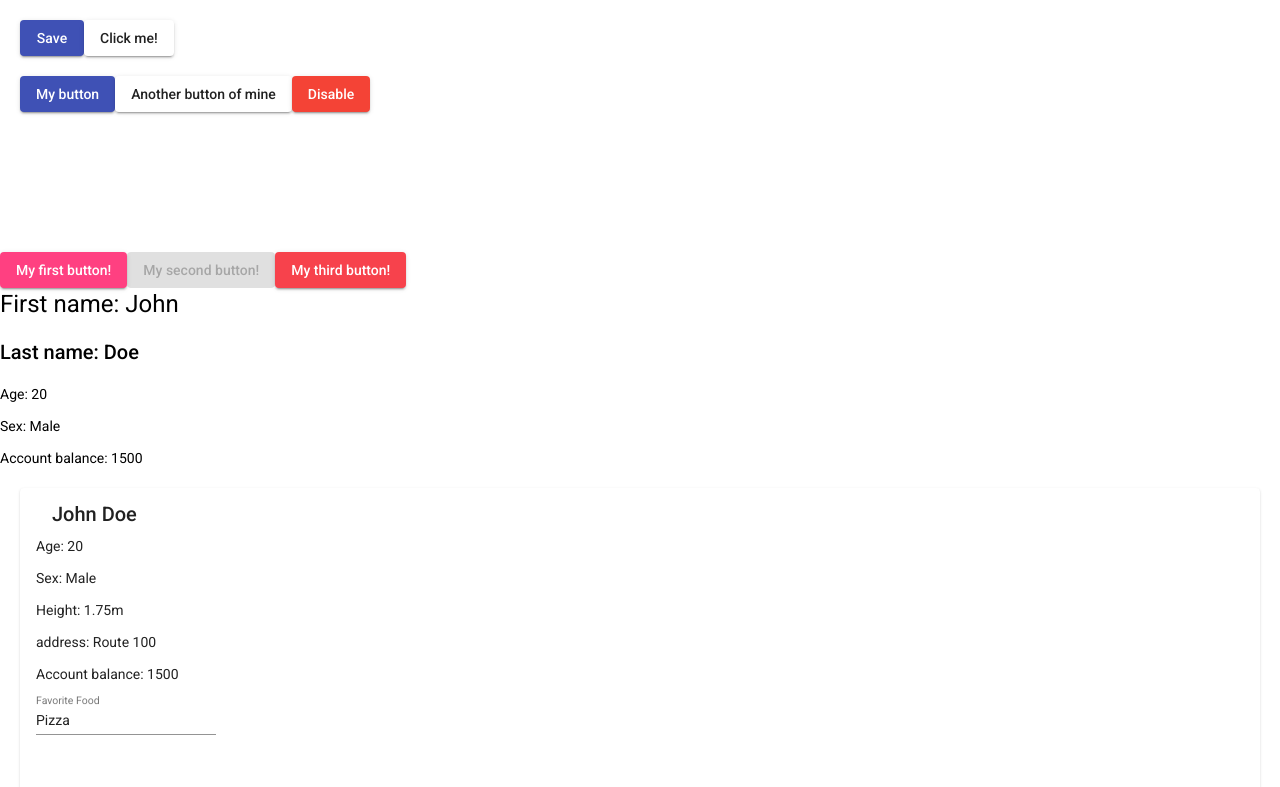
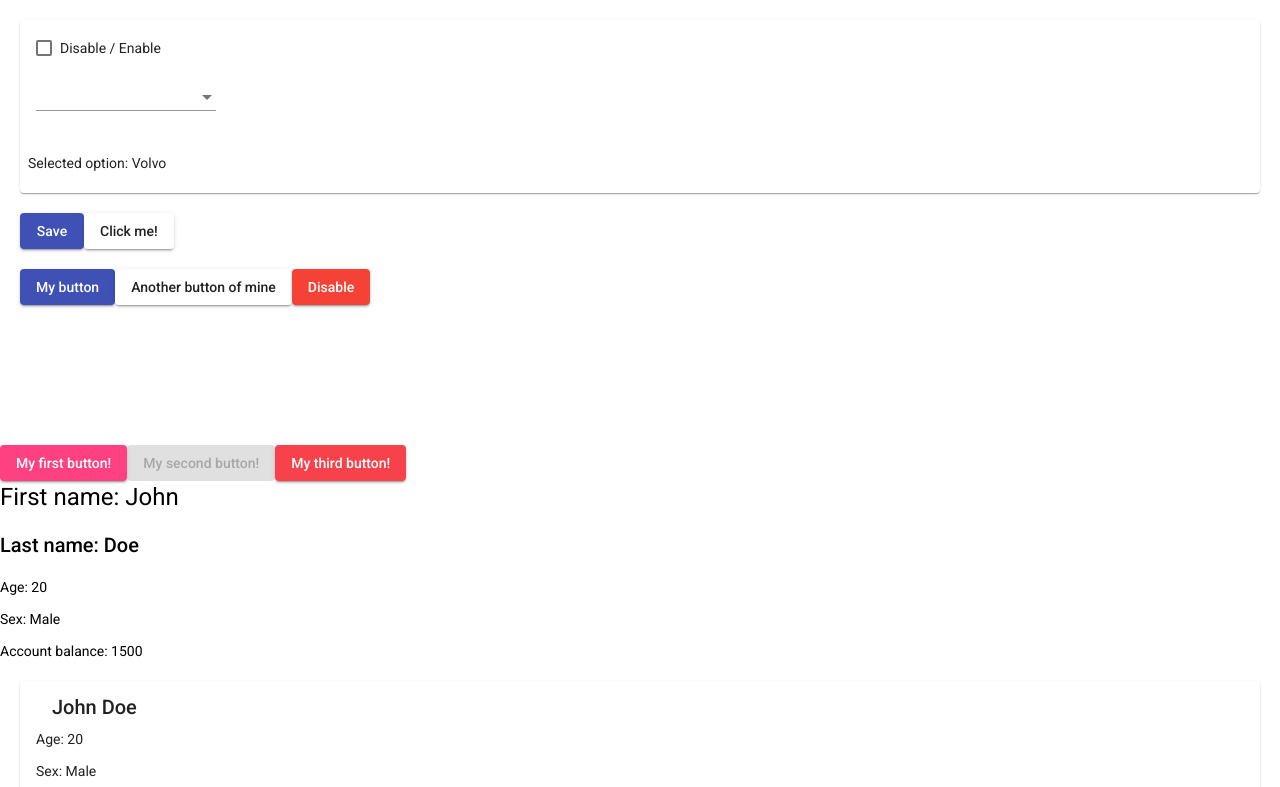
Before and after one commit to gabaghul/CursoAngular8, an Angular app in the folder data-binding-app/: page / in a window 1280 px wide. Shown: the top 787 px of the page. Built offline with nearby package versions, Linux system fonts and the light colour scheme.

Commit message:
event binding com parametros

```diff
--- a/data-binding-app/package.json
+++ b/data-binding-app/package.json
@@ -28,6 +28,7 @@
     "@angular-devkit/build-angular": "~12.0.1",
     "@angular/cli": "~12.0.1",
     "@angular/compiler-cli": "~12.0.1",
+    "@types/events": "^3.0.0",
     "@types/jasmine": "~3.6.0",
     "@types/node": "^12.11.1",
     "jasmine-core": "~3.7.0",
--- a/data-binding-app/src/app/event-binding/event-binding.component.html
+++ b/data-binding-app/src/app/event-binding/event-binding.component.html
@@ -1,3 +1,26 @@
+<section class="section">
+  <p>
+    <mat-card>
+      <mat-card-content>
+        <p>
+          <mat-checkbox color="warn" (change)="cbChange($event)">Disable / Enable</mat-checkbox>
+        </p>
+        <mat-form-field>
+          <mat-select required [disabled]="selectDisabled" (selectionChange)="select($event)">
+            <mat-option value="Volvo">Volvo</mat-option>
+            <mat-option value="Saab">Saab</mat-option>
+            <mat-option value="Mercedes">Mercedes</mat-option>
+            <mat-option value="Audi">Audi</mat-option>
+          </mat-select>
+        </mat-form-field>
+      </mat-card-content>
+      <mat-card-actions>
+        <p>Selected option: {{ selectedOption }}</p>
+      </mat-card-actions>
+    </mat-card>
+  </p>
+</section>
+
 <section class="section">
   <button mat-raised-button color="primary" (click)="save()">Save</button>
   <button mat-raised-button color="secondary" (click)="inc()">
@@ -6,13 +29,26 @@
 </section>
 
 <section class="section">
-  <button mat-raised-button color="primary" [disabled]="!btnEnabled">My button</button>
-  <button mat-raised-button color="secondary" [disabled]="!btnEnabled">Another button of mine</button>
+  <button mat-raised-button color="primary" [disabled]="!btnEnabled">
+    My button
+  </button>
+  <button mat-raised-button color="secondary" [disabled]="!btnEnabled">
+    Another button of mine
+  </button>
 
-  <button mat-raised-button color="warn" [disabled]="!btnEnabled" (click)="disabled()">Disable</button>
-  <mat-progress-spinner class="progress"
+  <button
+    mat-raised-button
+    color="warn"
+    [disabled]="!btnEnabled"
+    (click)="disabled()"
+  >
+    Disable
+  </button>
+  <mat-progress-spinner
+    class="progress"
     color="primary"
     [mode]="spinnerMode"
-    [value]="value">
-</mat-progress-spinner>
+    [value]="value"
+  >
+  </mat-progress-spinner>
 </section>
--- a/data-binding-app/src/app/event-binding/event-binding.component.ts
+++ b/data-binding-app/src/app/event-binding/event-binding.component.ts
@@ -1,5 +1,7 @@
 import { Component, OnInit } from '@angular/core';
+import { MatCheckboxChange } from '@angular/material/checkbox';
 import { ProgressSpinnerMode } from '@angular/material/progress-spinner';
+import { MatSelectChange } from '@angular/material/select';
 
 @Component({
   selector: 'app-event-binding',
@@ -13,7 +15,9 @@
   spinnerMode: ProgressSpinnerMode = "determinate";
   x = "accent"
   btnEnabled = true;
+  selectDisabled = false
   value = 0;
+  selectedOption = 'Volvo'
 
   constructor() { }
 
@@ -49,4 +53,12 @@
     // }, 3000);
   }
 
+  cbChange(event: MatCheckboxChange) {
+    this.selectDisabled = event.checked
+  }
+
+  select(event: MatSelectChange) {
+    this.selectedOption = event.value
+  }
+
 }
```
Also changed, not shown: data-binding-app/src/app/app.module.ts (+6 -2 lines), 1 other file (tests, documents, lock files or other folders).
